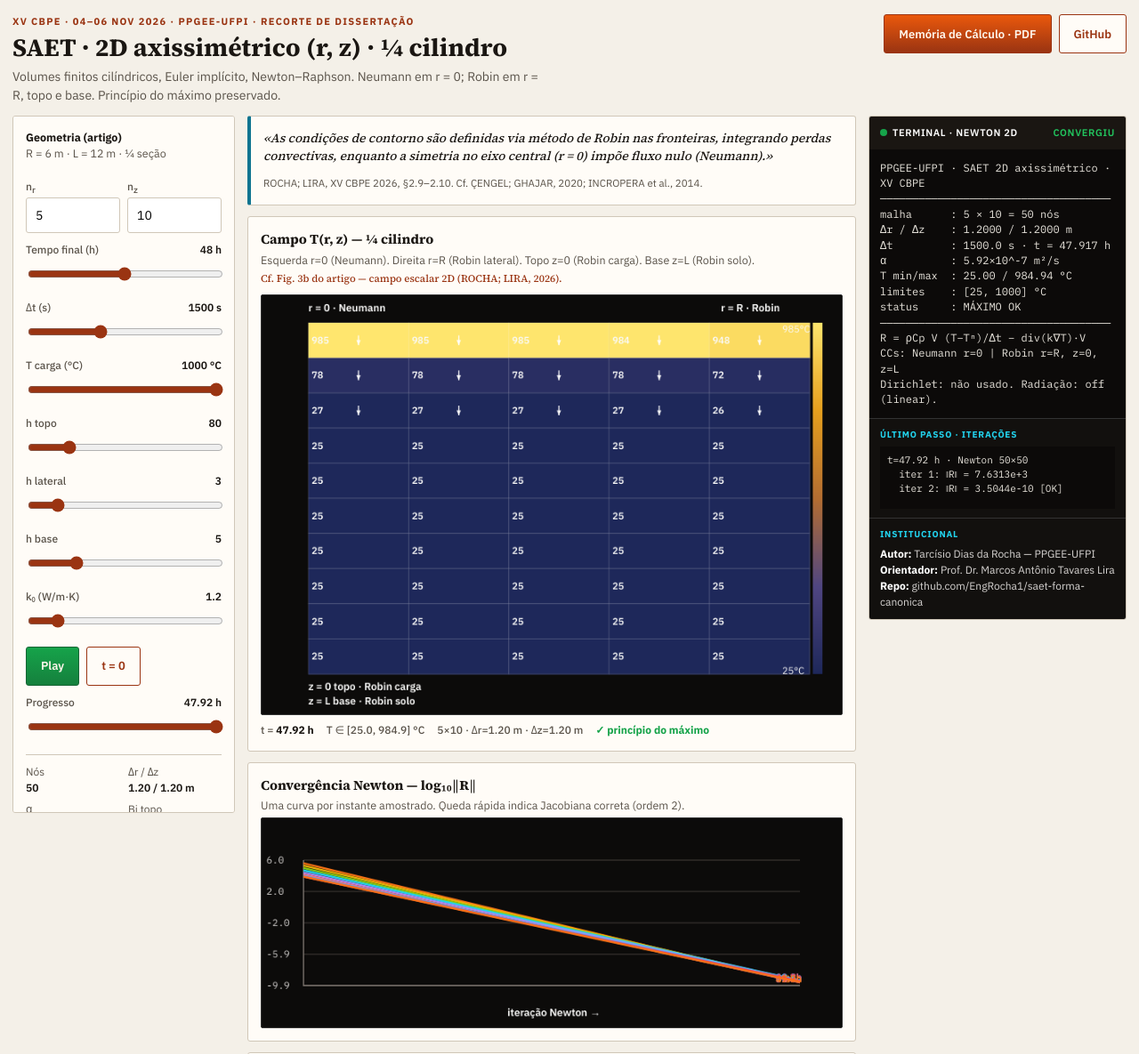
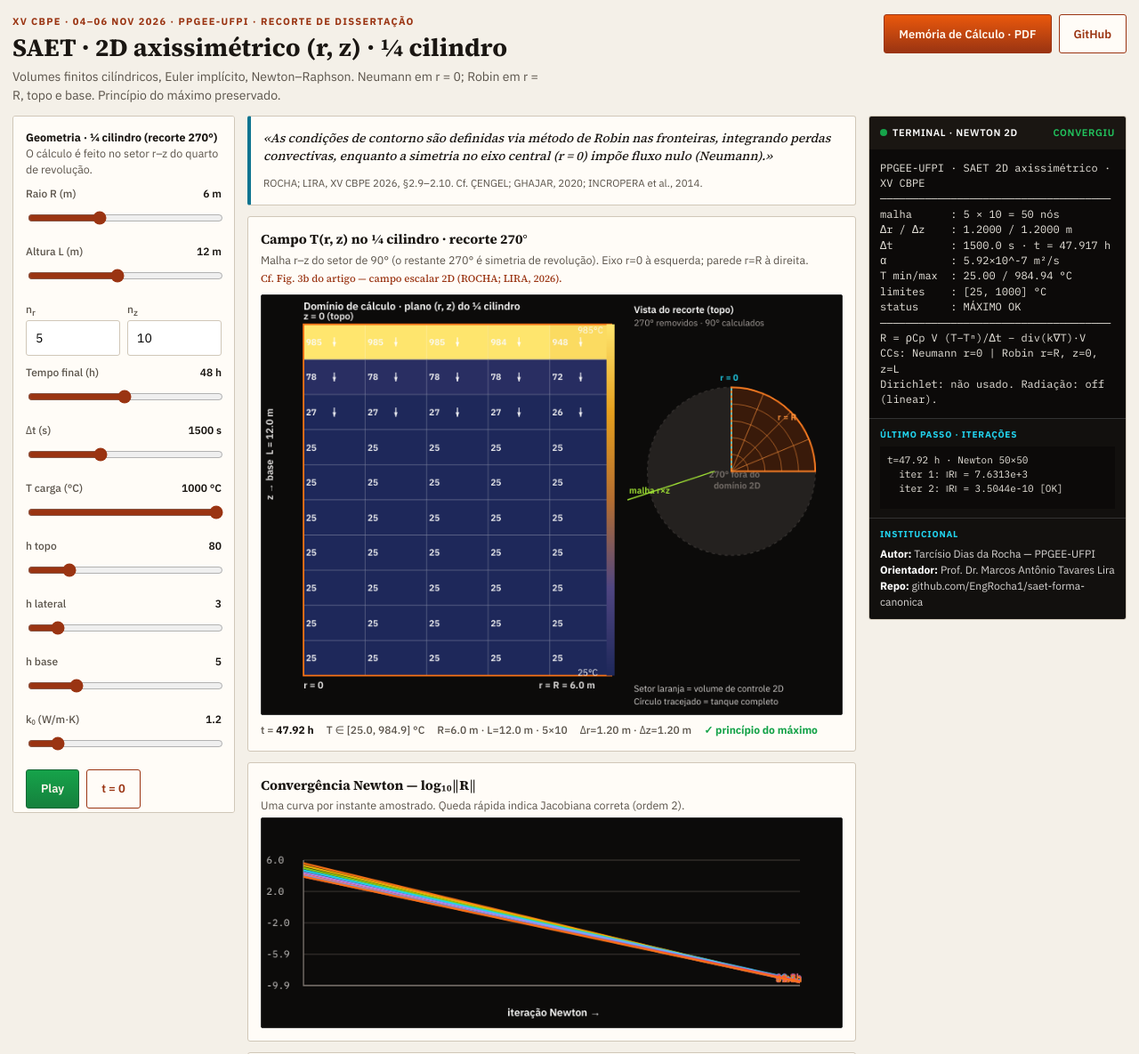
Before and after one commit to EngRocha1/saet-forma-canonica, a plain HTML site: page index.html in a window 1280 px wide. Shown: the top 1185 px of the page at 89% size. Drawn offline with nearby package versions, Linux system fonts and the light colour scheme.

Commit message:
feat: R e L ajustaveis; vista topo recorte 270° com setor 90° e malha r-z

```diff
--- a/index.html
+++ b/index.html
@@ -71,7 +71,9 @@ canvas{width:100%;height:auto;display:block;background:#111;border:1px solid #33
 </div>
 <div class="layout">
 <aside>
-  <p class="note" style="margin-top:0"><b style="color:var(--ink)">Geometria (artigo)</b><br/>R = 6 m · L = 12 m · ¼ seção</p>
+  <p class="note" style="margin-top:0"><b style="color:var(--ink)">Geometria · ¼ cilindro (recorte 270°)</b><br/>O cálculo é feito no setor r–z do quarto de revolução.</p>
+  <label>Raio R (m) <span id="v-R"></span><input id="R" type="range" min="1" max="15" step="0.5" value="6"/></label>
+  <label>Altura L (m) <span id="v-L"></span><input id="L" type="range" min="2" max="24" step="0.5" value="12"/></label>
   <div class="row2">
     <label>n<sub>r</sub><input id="nr" type="number" min="3" max="10" value="5"/></label>
     <label>n<sub>z</sub><input id="nz" type="number" min="4" max="16" value="10"/></label>
@@ -105,8 +107,8 @@ canvas{width:100%;height:auto;display:block;background:#111;border:1px solid #33
     <cite>ROCHA; LIRA, XV CBPE 2026, §2.9–2.10. Cf. ÇENGEL; GHAJAR, 2020; INCROPERA et al., 2014.</cite>
   </div>
   <figure>
-    <figcaption>Campo T(r, z) — ¼ cilindro
-      <span class="sub">Esquerda r=0 (Neumann). Direita r=R (Robin lateral). Topo z=0 (Robin carga). Base z=L (Robin solo).</span>
+    <figcaption>Campo T(r, z) no ¼ cilindro · recorte 270°
+      <span class="sub">Malha r–z do setor de 90° (o restante 270° é simetria de revolução). Eixo r=0 à esquerda; parede r=R à direita.</span>
       <span class="ref">Cf. Fig. 3b do artigo — campo escalar 2D (ROCHA; LIRA, 2026).</span>
     </figcaption>
     <canvas id="c-field" width="720" height="520"></canvas>
@@ -152,7 +154,7 @@ canvas{width:100%;height:auto;display:block;background:#111;border:1px solid #33
 </div>
 </main>
 <script>
-const Rgeo=6,Lgeo=12,rho=3120,cp=650,Tamb=25,Tinit=25;
+let Rgeo=6,Lgeo=12; const rho=3120,cp=650,Tamb=25,Tinit=25;
 let LAST=null,frames=[],playing=false,playTimer=null,frameIdx=0;
 const $=id=>document.getElementById(id);
 function fmt(x,d=2){if(!isFinite(x))return"—";const a=Math.abs(x);if(a!==0&&(a>=1e4||a<1e-3))return x.toExponential(2);return x.toFixed(d);}
@@ -270,6 +272,7 @@ function newtonStep(Told,p,nr,nz,dr,dz,dt){
 }
 
 function simulate(){
+  Rgeo=+$("R").value; Lgeo=+$("L").value;
   const nr=Math.max(3,Math.min(10,+$("nr").value|0));
   const nz=Math.max(4,Math.min(16,+$("nz").value|0));
   const hours=+$("hours").value, dt=+$("dt").value;
@@ -299,25 +302,50 @@ function heatColor(t,tmin,tmax){
 
 function drawField(){
   const c=$("c-field"),ctx=c.getContext("2d");
-  const W=c.width,H=c.height,padL=58,padR=40,padT=34,padB=50;
+  const W=c.width,H=c.height;
   ctx.fillStyle="#0c0b0a";ctx.fillRect(0,0,W,H);
   if(!LAST) return;
   const {nr,nz,dr,dz,p}=LAST;
   const f=LAST.frames[Math.min(frameIdx,LAST.frames.length-1)];
   let tmin=1e9,tmax=-1e9;f.T.forEach(t=>{tmin=Math.min(tmin,t);tmax=Math.max(tmax,t);});
   if(tmax-tmin<1) tmax=tmin+1;
-  const plotW=W-padL-padR,plotH=H-padT-padB,cellW=plotW/nr,cellH=plotH/nz;
+
+  /* Layout: left = (r,z) mesh domain; right = 3/4-cut cylinder schematic */
+  const split = Math.floor(W*0.62);
+  const padL=52, padR=12, padT=36, padB=48;
+  const plotW=split-padL-padR, plotH=H-padT-padB;
+  const cellW=plotW/nr, cellH=plotH/nz;
+
+  // title
+  ctx.fillStyle="#fafaf9"; ctx.font="600 13px IBM Plex Sans";
+  ctx.fillText("Domínio de cálculo · plano (r, z) do ¼ cilindro", padL, 18);
+
+  // mesh cells
   for(let j=0;j<nz;j++) for(let i=0;i<nr;i++){
     const g=idx(i,j,nr); const [r,gc,b]=heatColor(f.T[g],tmin,tmax);
-    const x=padL+i*cellW,y=padT+j*cellH;
+    const x=padL+i*cellW, y=padT+j*cellH;
     ctx.fillStyle=`rgb(${r|0},${gc|0},${b|0})`;
     ctx.fillRect(x,y,cellW+0.6,cellH+0.6);
-    ctx.strokeStyle="rgba(255,255,255,0.15)";ctx.strokeRect(x,y,cellW,cellH);
-    ctx.fillStyle="#fafaf9";ctx.font="600 12px IBM Plex Sans";
-    ctx.fillText(fmt(f.T[g],0),x+4,y+cellH/2+4);
+    ctx.strokeStyle="rgba(255,255,255,0.18)"; ctx.lineWidth=1; ctx.strokeRect(x,y,cellW,cellH);
+    if(nr*nz<=80){
+      ctx.fillStyle="#fafaf9"; ctx.font="600 11px IBM Plex Sans";
+      ctx.fillText(fmt(f.T[g],0), x+3, y+cellH/2+4);
+    }
   }
-  // flux arrows -k∇T
-  ctx.lineWidth=1.5;
+  // domain border emphasis
+  ctx.strokeStyle="#f97316"; ctx.lineWidth=2;
+  ctx.strokeRect(padL, padT, plotW, plotH);
+
+  // axes labels on mesh
+  ctx.fillStyle="#e7e5e4"; ctx.font="600 12px IBM Plex Sans";
+  ctx.fillText("r = 0", padL, padT+plotH+16);
+  ctx.fillText("r = R = "+fmt(Rgeo,1)+" m", padL+plotW-90, padT+plotH+16);
+  ctx.fillText("z = 0 (topo)", padL, padT-6);
+  ctx.save(); ctx.translate(14, padT+plotH/2); ctx.rotate(-Math.PI/2);
+  ctx.fillText("z → base  L = "+fmt(Lgeo,1)+" m", 0, 0); ctx.restore();
+
+  // flux arrows (subset)
+  ctx.lineWidth=1.4;
   for(let j=0;j<nz;j++) for(let i=0;i<nr;i++){
     const g=idx(i,j,nr);
     let dTr=0,dTz=0;
@@ -327,38 +355,110 @@ function drawField(){
     if(j>0&&j<nz-1) dTz=(f.T[idx(i,j+1,nr)]-f.T[idx(i,j-1,nr)])/(2*dz);
     else if(j===0&&nz>1) dTz=(f.T[idx(i,1,nr)]-f.T[g])/dz;
     else if(j===nz-1&&nz>1) dTz=(f.T[g]-f.T[idx(i,nz-2,nr)])/dz;
-    const fx=-dTr,fz=-dTz,mag=Math.hypot(fx,fz)||1e-12;
+    const fx=-dTr, fz=-dTz, mag=Math.hypot(fx,fz)||1e-12;
     if(mag<(tmax-tmin)/(Math.max(Rgeo,Lgeo)*50)) continue;
-    const len=Math.min(cellW,cellH)*0.28,ux=(fx/mag)*len,uy=(fz/mag)*len;
-    const cx=padL+(i+0.5)*cellW,cy=padT+(j+0.5)*cellH;
-    ctx.strokeStyle="rgba(255,255,255,0.85)";ctx.fillStyle="rgba(255,255,255,0.9)";
-    ctx.beginPath();ctx.moveTo(cx-ux*0.5,cy-uy*0.5);ctx.lineTo(cx+ux*0.5,cy+uy*0.5);ctx.stroke();
+    const len=Math.min(cellW,cellH)*0.26, ux=(fx/mag)*len, uy=(fz/mag)*len;
+    const cx=padL+(i+0.5)*cellW, cy=padT+(j+0.5)*cellH;
+    ctx.strokeStyle="rgba(255,255,255,0.8)"; ctx.fillStyle="rgba(255,255,255,0.85)";
+    ctx.beginPath(); ctx.moveTo(cx-ux*0.5,cy-uy*0.5); ctx.lineTo(cx+ux*0.5,cy+uy*0.5); ctx.stroke();
     const ang=Math.atan2(uy,ux);
     ctx.beginPath();
     ctx.moveTo(cx+ux*0.5,cy+uy*0.5);
-    ctx.lineTo(cx+ux*0.5-7*Math.cos(ang-0.4),cy+uy*0.5-7*Math.sin(ang-0.4));
-    ctx.lineTo(cx+ux*0.5-7*Math.cos(ang+0.4),cy+uy*0.5-7*Math.sin(ang+0.4));
-    ctx.closePath();ctx.fill();
+    ctx.lineTo(cx+ux*0.5-6*Math.cos(ang-0.4),cy+uy*0.5-6*Math.sin(ang-0.4));
+    ctx.lineTo(cx+ux*0.5-6*Math.cos(ang+0.4),cy+uy*0.5-6*Math.sin(ang+0.4));
+    ctx.closePath(); ctx.fill();
   }
-  ctx.fillStyle="#fafaf9";ctx.font="600 13px IBM Plex Sans";
-  ctx.fillText("r = 0 · Neumann",padL,20);
-  ctx.fillText("r = R · Robin",W-padR-110,20);
-  ctx.fillText("z = 0 topo · Robin carga",padL,H-30);
-  ctx.fillText("z = L base · Robin solo",padL,H-12);
-  const cbX=W-24,cbY=padT,cbH=plotH,cbW=12;
+
+  // colorbar on mesh side
+  const cbX=split-8, cbY=padT, cbH=plotH, cbW=10;
   for(let y=0;y<cbH;y++){
     const t=tmax-(y/cbH)*(tmax-tmin);
     const [r,g,b]=heatColor(t,tmin,tmax);
-    ctx.fillStyle=`rgb(${r|0},${g|0},${b|0})`;ctx.fillRect(cbX-cbW,cbY+y,cbW,1);
+    ctx.fillStyle=`rgb(${r|0},${g|0},${b|0})`; ctx.fillRect(cbX-cbW,cbY+y,cbW,1);
   }
-  ctx.fillStyle="#fafaf9";ctx.font="12px IBM Plex Sans";
-  ctx.fillText(fmt(tmax,0)+"°C",cbX-cbW-38,cbY+12);
-  ctx.fillText(fmt(tmin,0)+"°C",cbX-cbW-38,cbY+cbH);
+  ctx.fillStyle="#fafaf9"; ctx.font="11px IBM Plex Sans";
+  ctx.fillText(fmt(tmax,0)+"°C", cbX-cbW-36, cbY+11);
+  ctx.fillText(fmt(tmin,0)+"°C", cbX-cbW-36, cbY+cbH);
+
+  /* ── Right panel: top-view 270° cut + 90° computational sector ── */
+  const ox = split + (W-split)/2;
+  const oy = H*0.42;
+  const rad = Math.min((W-split)*0.38, H*0.28);
+
+  ctx.fillStyle="#fafaf9"; ctx.font="600 12px IBM Plex Sans";
+  ctx.fillText("Vista do recorte (topo)", split+16, 22);
+  ctx.font="11px IBM Plex Sans"; ctx.fillStyle="#a8a29e";
+  ctx.fillText("270° removidos · 90° calculados", split+16, 38);
+
+  // full circle ghost
+  ctx.beginPath(); ctx.arc(ox,oy,rad,0,Math.PI*2);
+  ctx.strokeStyle="rgba(120,113,108,0.45)"; ctx.lineWidth=1.5; ctx.setLineDash([4,4]); ctx.stroke(); ctx.setLineDash([]);
+
+  // 270° removed sector (from +x axis, going CCW 270°) — show as dim
+  // Computational sector: θ from -45° to +45° relative to +x, or standard: 0 to π/2
+  // Draw 90° sector as active (from angle -π/2 to 0 in canvas = left-top quarter visually)
+  // Canvas angles: 0 = +x right, CW positive in some APIs but CCW in standard canvas.
+  // Show sector from θ=0 (east) to θ=-π/2 (north) i.e. first quadrant: θ from -π/2 to 0
+
+  const a0 = -Math.PI/2, a1 = 0; // 90° sector NE
+  // removed 270° fill
+  ctx.beginPath(); ctx.moveTo(ox,oy);
+  ctx.arc(ox,oy,rad, a1, a0+Math.PI*2, false); // long way
+  ctx.closePath();
+  ctx.fillStyle="rgba(41,37,36,0.85)"; ctx.fill();
+  ctx.fillStyle="#78716c"; ctx.font="600 11px IBM Plex Sans";
+  ctx.fillText("270° fora do", ox-28, oy+8);
+  ctx.fillText("domínio 2D", ox-22, oy+22);
+
+  // active 90° sector with radial+arc grid
+  ctx.beginPath(); ctx.moveTo(ox,oy);
+  ctx.arc(ox,oy,rad, a0, a1, false);
+  ctx.closePath();
+  ctx.fillStyle="rgba(234,88,12,0.2)"; ctx.fill();
+  ctx.strokeStyle="#f97316"; ctx.lineWidth=2; ctx.stroke();
+
+  // radial grid lines in sector
+  for(let i=0;i<=nr;i++){
+    const ri = (i/nr)*rad;
+    ctx.beginPath(); ctx.arc(ox,oy,ri,a0,a1,false);
+    ctx.strokeStyle="rgba(251,146,60,0.55)"; ctx.lineWidth=1; ctx.stroke();
+  }
+  for(let k=0;k<=4;k++){
+    const ang = a0 + (a1-a0)*k/4;
+    ctx.beginPath(); ctx.moveTo(ox,oy);
+    ctx.lineTo(ox+rad*Math.cos(ang), oy+rad*Math.sin(ang));
+    ctx.strokeStyle="rgba(251,146,60,0.7)"; ctx.lineWidth=1; ctx.stroke();
+  }
+
+  // axis labels on schematic
+  ctx.fillStyle="#22d3ee"; ctx.font="600 11px IBM Plex Sans";
+  ctx.fillText("r = 0", ox-14, oy-rad-8);
+  ctx.strokeStyle="#22d3ee"; ctx.lineWidth=1.5; ctx.setLineDash([3,3]);
+  ctx.beginPath(); ctx.moveTo(ox,oy-4); ctx.lineTo(ox,oy-rad); ctx.stroke(); ctx.setLineDash([]);
+
+  ctx.fillStyle="#fb923c";
+  ctx.fillText("r = R", ox+rad*0.55, oy-rad*0.55-6);
+
+  // link arrow from sector to mesh
+  ctx.strokeStyle="#a3e635"; ctx.fillStyle="#a3e635"; ctx.lineWidth=1.5;
+  const lx0 = ox + rad*Math.cos(-Math.PI/4)*0.3;
+  const ly0 = oy + rad*Math.sin(-Math.PI/4)*0.3;
+  ctx.beginPath(); ctx.moveTo(split+8, padT+plotH*0.5); ctx.lineTo(ox-rad*0.2, oy);
+  ctx.stroke();
+  ctx.font="600 11px IBM Plex Sans";
+  ctx.fillText("malha r×z", split+10, padT+plotH*0.5-8);
+
+  // bottom legend for schematic
+  ctx.fillStyle="#d6d3d1"; ctx.font="11px IBM Plex Sans";
+  ctx.fillText("Setor laranja = volume de controle 2D", split+16, H-28);
+  ctx.fillText("Círculo tracejado = tanque completo", split+16, H-12);
+
   const physOK = tmin>=Tamb-0.5 && tmax<=p.Tcharge+0.5;
   $("leg-field").innerHTML=`<span>t = <b style="color:var(--ink)">${fmt(f.tH,2)} h</b></span>
     <span>T ∈ [${fmt(tmin,1)}, ${fmt(tmax,1)}] °C</span>
-    <span>${nr}×${nz} · Δr=${fmt(dr,2)} m · Δz=${fmt(dz,2)} m</span>
-    <span style="color:${physOK?'var(--ok)':'#dc2626'};font-weight:700">${physOK?'✓ princípio do máximo':'✗ fora dos limites físicos'}</span>`;
+    <span>R=${fmt(Rgeo,1)} m · L=${fmt(Lgeo,1)} m · ${nr}×${nz}</span>
+    <span>Δr=${fmt(dr,2)} m · Δz=${fmt(dz,2)} m</span>
+    <span style="color:${physOK?'var(--ok)':'#dc2626'};font-weight:700">${physOK?'✓ princípio do máximo':'✗ fora dos limites'}</span>`;
   $("s-tmax").textContent=fmt(tmax,1)+" °C";
   $("s-tmin").textContent=fmt(tmin,1)+" °C";
   $("bound-alert").style.background=physOK?"#dcfce7":"#fee2e2";
@@ -366,7 +466,7 @@ function drawField(){
   $("bound-alert").style.color=physOK?"#14532d":"#7f1d1d";
   $("bound-alert").textContent=physOK
     ?`Princípio do máximo OK: T ∈ [${fmt(tmin,1)}, ${fmt(tmax,1)}] °C ⊆ [${Tamb}, ${p.Tcharge}] °C.`
-    :`ALERTA: T fora de [T_amb, T_carga]. Revisar motor.`;
+    :`ALERTA: T fora de [T_amb, T_carga].`;
 }
 
 function drawConv(){
@@ -470,6 +570,8 @@ function run(){
   $("v-hl").textContent=$("hl").value;
   $("v-hb").textContent=$("hb").value;
   $("v-k").textContent=$("k0").value;
+  $("v-R").textContent=$("R").value+" m";
+  $("v-L").textContent=$("L").value+" m";
   $("term-log").textContent="Recalculando com formulação corrigida…";
   setTimeout(()=>{
     const res=simulate();
@@ -559,7 +661,7 @@ function makePDF(){
   doc.save("Memoria_Calculo_SAET_2D_CORRIGIDO_XV_CBPE.pdf");
 }
 
-["hours","dt","tc","ht","hl","hb","k0"].forEach(id=>{
+["hours","dt","tc","ht","hl","hb","k0","R","L"].forEach(id=>{
   $(id).addEventListener("input",()=>{
     $("v-hours").textContent=$("hours").value+" h";
     $("v-dt").textContent=$("dt").value+" s";
@@ -568,6 +670,8 @@ function makePDF(){
     $("v-hl").textContent=$("hl").value;
     $("v-hb").textContent=$("hb").value;
     $("v-k").textContent=$("k0").value;
+    if($("v-R")) $("v-R").textContent=$("R").value+" m";
+    if($("v-L")) $("v-L").textContent=$("L").value+" m";
   });
   $(id).addEventListener("change",run);
 });
```
